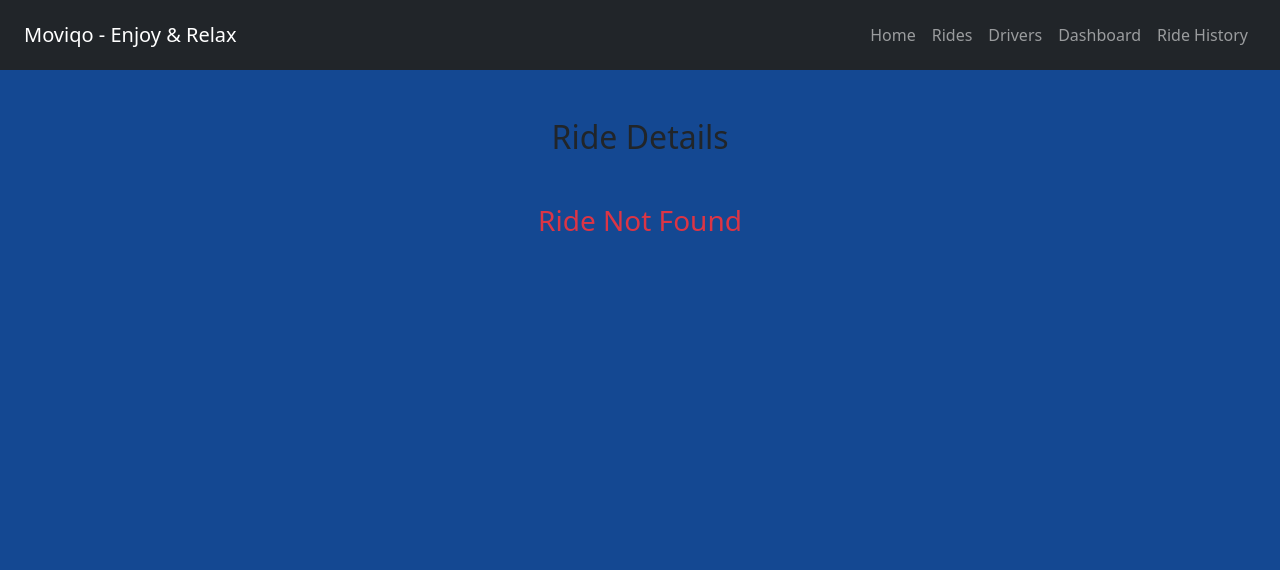
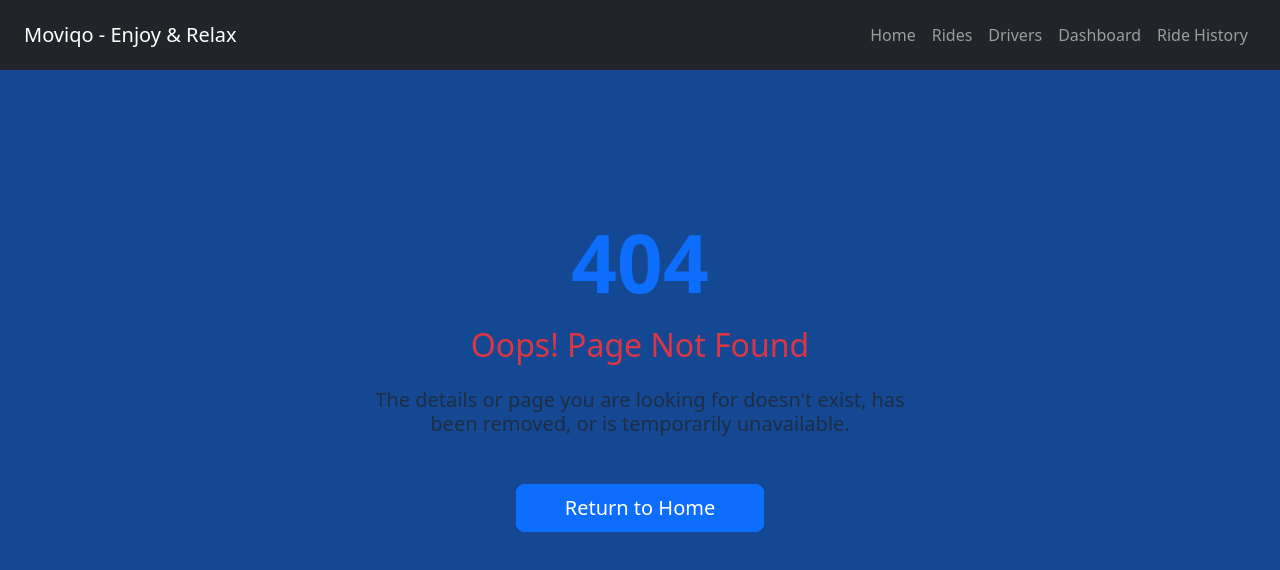
Before and after one commit to Shrikaran202005/Matrimony_Training_Workout, an Angular app in the folder Angular/Angular_project/Indrive/: page /ride-history/1 in a window 1280 px wide. Before the commit this address had no page. Shown: the top 570 px of the page. Built offline with nearby package versions, Linux system fonts and the light colour scheme.

Commit message:
feat: Add Page404 component for handling 404 errors; update ride history details page to use it

```diff
--- a/Angular/Angular_project/Indrive/src/app/features/rides/pages/ride-history-details-page/ride-history-details-page.html
+++ b/Angular/Angular_project/Indrive/src/app/features/rides/pages/ride-history-details-page/ride-history-details-page.html
@@ -1,19 +1,18 @@
 <section class="container py-5">
 
-
-    <h2 class="text-center mb-5">
-
-
-        Ride Details
-
-
-    </h2>
 
 
     @if(selectedRide) {
 
 
     <div class="card shadow-sm p-4 w-50 mx-auto">
+        <h2 class="text-center mb-5">
+
+
+            Ride Details
+
+
+        </h2>
 
 
         <h3>
@@ -84,7 +83,7 @@
     <h3 class="text-danger text-center">
 
 
-        Ride Not Found
+    <app-page-404></app-page-404>
 
 
     </h3>
--- a/Angular/Angular_project/Indrive/src/app/features/rides/pages/ride-history-details-page/ride-history-details-page.ts
+++ b/Angular/Angular_project/Indrive/src/app/features/rides/pages/ride-history-details-page/ride-history-details-page.ts
@@ -1,10 +1,10 @@
 import { Component } from '@angular/core';
 import { ActivatedRoute } from '@angular/router';
-
+import { Page404 } from '../../../shared/components/page-404/page-404';
 
 @Component({
   selector: 'app-ride-history-details-page',
-  imports: [],
+  imports: [Page404],
   templateUrl: './ride-history-details-page.html',
   styleUrl: './ride-history-details-page.css',
 })
--- /dev/null
+++ b/Angular/Angular_project/Indrive/src/app/features/shared/components/page-404/page-404.html
@@ -0,0 +1,22 @@
+<section class="container text-center py-5 mt-5">
+    <div class="row justify-content-center">
+        <div class="col-md-8 col-lg-6">
+
+            <!-- Giant 404 Text -->
+            <h1 class="display-1 fw-bold text-primary mb-3">404</h1>
+
+            <h2 class="mb-4">Oops! Page Not Found</h2>
+
+            <p class="text-muted lead mb-5">
+                The details or page you are looking for doesn't exist, has been removed, or is temporarily
+                unavailable.
+            </p>
+
+            <!-- Navigation Button -->
+            <button class="btn btn-primary btn-lg px-5" routerLink="/home">
+                Return to Home
+            </button>
+
+        </div>
+    </div>
+</section>
```
Also changed, not shown: Angular/Angular_project/Indrive/src/app/features/shared/components/page-404/page-404.ts (added, +10 -0 lines), Angular/Angular_project/Indrive/src/app/features/shared/components/page-404/page-404.css (added), 1 other file (tests, documents, lock files or other folders).
